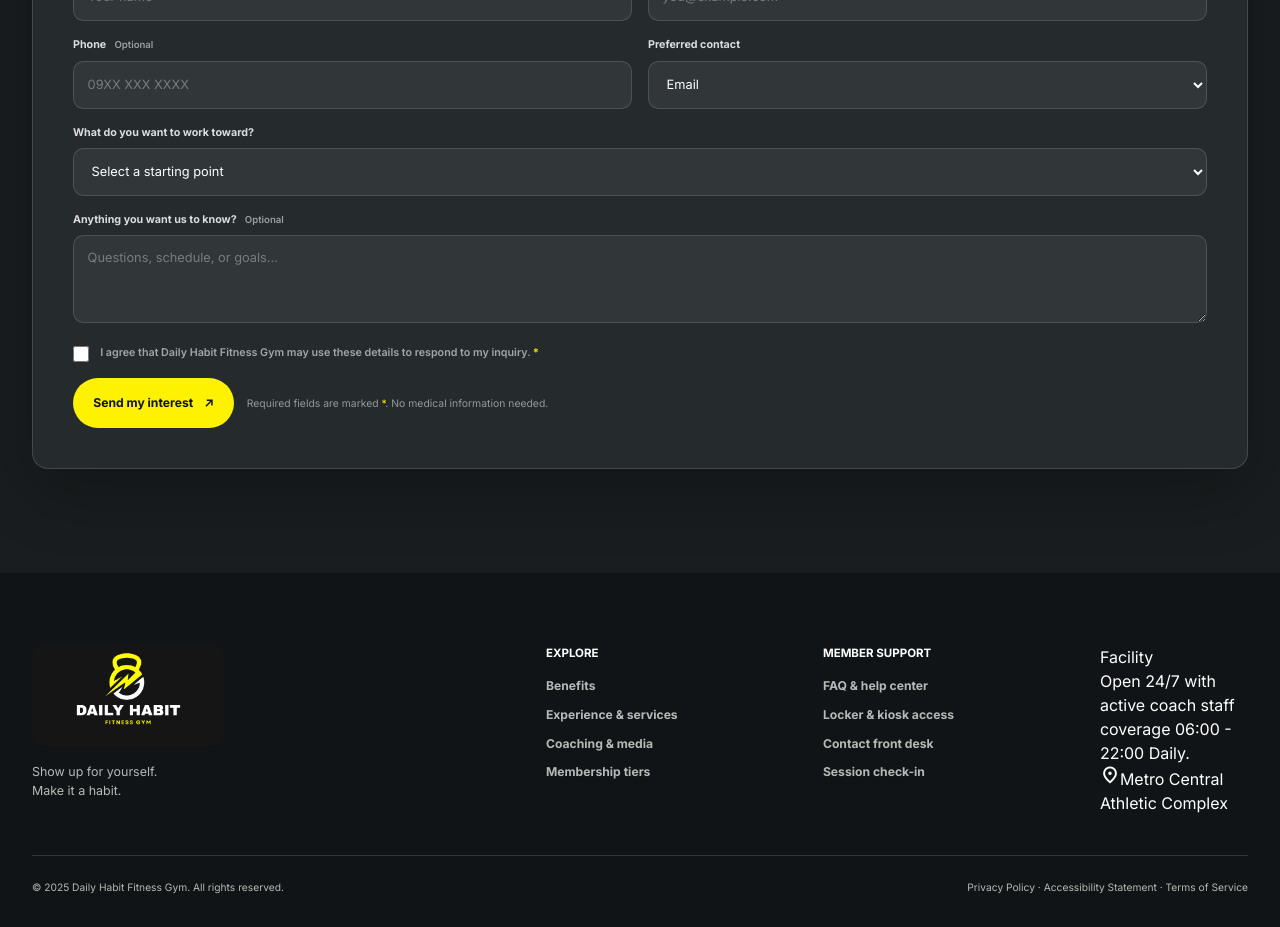
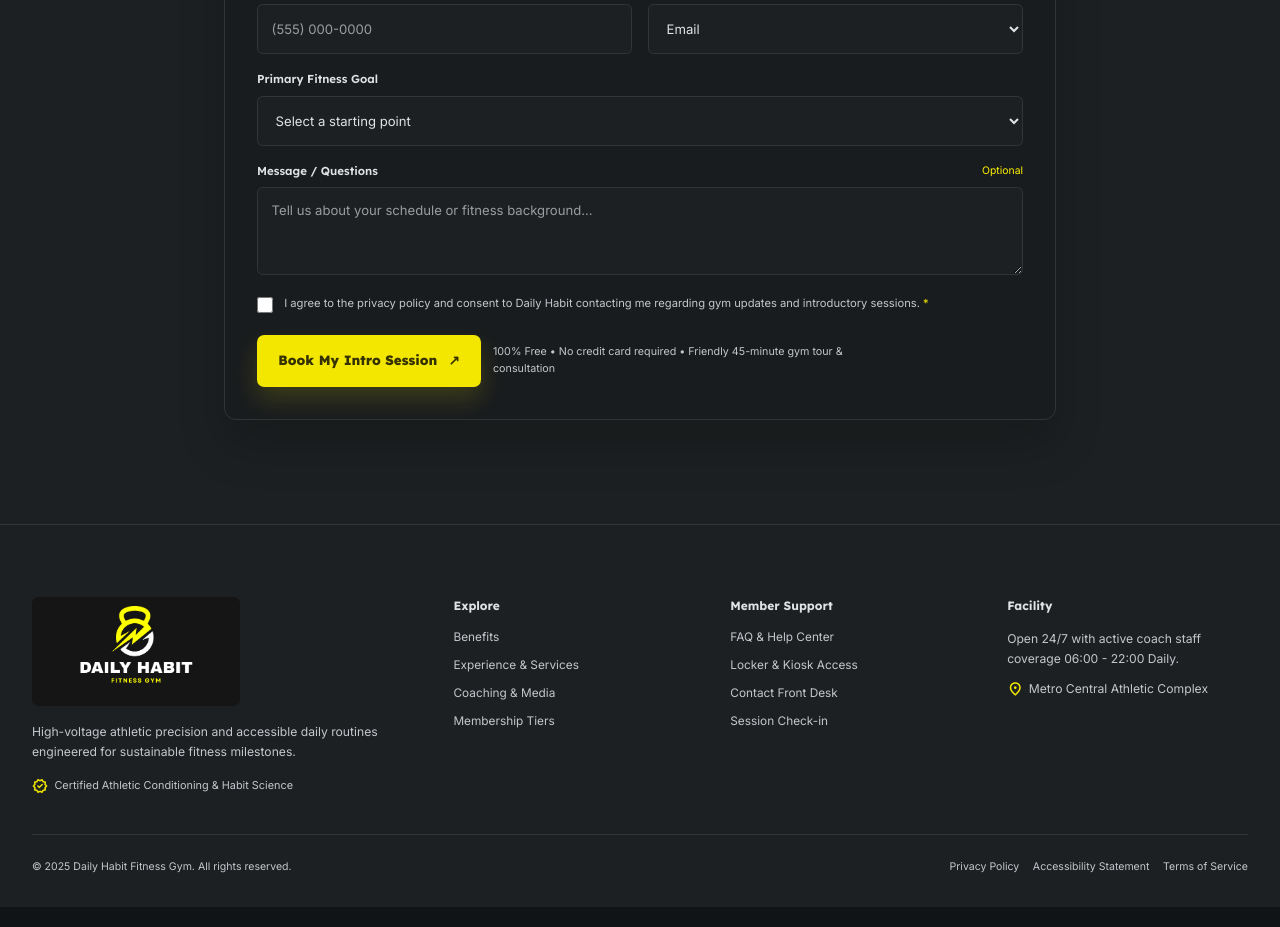
Before and after one commit to luisantonioj/daily-habit-fitness-gym, a Next.js app: page / in a window 1280 px wide. Shown: the part 8460-9387 px from the top of the page. Built offline with nearby package versions, Linux system fonts and the light colour scheme.

Commit message:
feat: adapt exact stitch registration and footer

```diff
--- a/app/globals.css
+++ b/app/globals.css
@@ -1626,3 +1626,310 @@ button, input, select, textarea { font: inherit; }
     transition: none;
   }
 }
+
+/* Stitch reference registration and footer */
+.stitch-registration {
+  background: var(--stitch-surface);
+}
+
+.stitch-registration-shell {
+  max-width: 52rem;
+}
+
+.stitch-registration .lead-form {
+  margin-top: 2.5rem;
+  padding: 1.35rem;
+  border: 1px solid var(--stitch-border);
+  border-radius: 0.75rem;
+  background: var(--stitch-low);
+  box-shadow: 0 1.5rem 3rem rgb(0 0 0 / 0.2);
+}
+
+.stitch-registration .field-group {
+  gap: 0.5rem;
+}
+
+.stitch-registration .field-group label {
+  display: flex;
+  align-items: center;
+  justify-content: space-between;
+  gap: 1rem;
+  color: var(--stitch-text);
+  font-family: "Lexend", var(--font-body);
+  font-size: 0.72rem;
+  font-weight: 600;
+}
+
+.stitch-registration .field-group label > span:first-child {
+  color: var(--stitch-text);
+}
+
+.stitch-registration .field-group label > span:first-child > span {
+  color: var(--stitch-accent);
+}
+
+.stitch-registration .field-hint {
+  color: var(--stitch-secondary);
+  font-family: var(--font-body);
+  font-size: 0.65rem;
+  font-weight: 400;
+  white-space: nowrap;
+}
+
+.stitch-registration .field-group input,
+.stitch-registration .field-group select,
+.stitch-registration .field-group textarea {
+  border-color: var(--stitch-border);
+  border-radius: 0.35rem;
+  background: var(--stitch-surface);
+  color: var(--stitch-text);
+  font-size: 0.82rem;
+}
+
+.stitch-registration .field-group input,
+.stitch-registration .field-group select {
+  min-height: 3.15rem;
+}
+
+.stitch-registration .field-group input::placeholder,
+.stitch-registration .field-group textarea::placeholder {
+  color: var(--stitch-secondary);
+  opacity: 0.75;
+}
+
+.stitch-registration .field-group select option {
+  background: var(--stitch-surface);
+  color: var(--stitch-text);
+}
+
+.stitch-registration .field-group input:hover,
+.stitch-registration .field-group select:hover,
+.stitch-registration .field-group textarea:hover,
+.stitch-registration .field-group input:focus,
+.stitch-registration .field-group select:focus,
+.stitch-registration .field-group textarea:focus {
+  border-color: var(--stitch-accent);
+  background: var(--stitch-high);
+}
+
+.stitch-registration .form-consent {
+  margin-top: 0.25rem;
+}
+
+.stitch-registration .form-consent label {
+  color: var(--stitch-secondary);
+  font-family: var(--font-body);
+  font-size: 0.7rem;
+  font-weight: 400;
+}
+
+.stitch-registration .form-consent label > span {
+  color: var(--stitch-accent);
+}
+
+.stitch-registration .form-submit-row {
+  display: flex;
+  flex-direction: column;
+  gap: 0.75rem;
+  align-items: stretch;
+  padding-top: 0.35rem;
+}
+
+.stitch-registration .form-submit {
+  width: 100%;
+  min-height: 3.25rem;
+  border: 0;
+  border-radius: 0.45rem;
+  background: var(--stitch-accent);
+  color: var(--stitch-on-accent);
+  font-family: "Lexend", var(--font-body);
+  font-size: 0.84rem;
+  font-weight: 800;
+  box-shadow: 0 0.75rem 1.5rem rgb(243 231 0 / 0.16);
+}
+
+.stitch-registration .form-submit:hover {
+  background: #fff86b;
+}
+
+.stitch-registration .form-submit:disabled {
+  cursor: wait;
+  opacity: 0.72;
+}
+
+.stitch-registration .form-submit-row p {
+  color: var(--stitch-secondary);
+  font-size: 0.67rem;
+  line-height: 1.5;
+  text-align: center;
+}
+
+.stitch-registration .form-submit-row p span {
+  color: var(--stitch-accent);
+}
+
+.stitch-registration .form-success {
+  margin-top: 2.5rem;
+  border-color: color-mix(in srgb, var(--stitch-accent) 50%, var(--stitch-border));
+  border-radius: 0.75rem;
+  background: color-mix(in srgb, var(--stitch-accent) 10%, var(--stitch-low));
+}
+
+.stitch-registration .form-success strong {
+  color: var(--stitch-text);
+  font-family: "Lexend", var(--font-body);
+  font-size: 1rem;
+}
+
+.stitch-registration .form-success p {
+  color: var(--stitch-secondary);
+}
+
+.stitch-registration .form-reset {
+  color: var(--stitch-accent);
+}
+
+.stitch-footer {
+  padding: 4.5rem 0 2rem;
+  border-top: 1px solid var(--stitch-border);
+  background: var(--stitch-surface);
+  color: var(--stitch-text);
+}
+
+.stitch-footer-grid {
+  display: grid;
+  gap: 2.25rem;
+  padding-bottom: 2.5rem;
+}
+
+.stitch-footer-brand {
+  display: flex;
+  flex-direction: column;
+  gap: 1rem;
+}
+
+.stitch-footer-logo {
+  display: block;
+  width: min(13rem, 78vw);
+  height: auto;
+  border-radius: 0.45rem;
+  background: #111416;
+}
+
+.stitch-footer-brand p,
+.stitch-footer-links p {
+  max-width: 24rem;
+  margin: 0;
+  color: var(--stitch-secondary);
+  font-size: 0.76rem;
+  line-height: 1.65;
+}
+
+.stitch-footer-verified {
+  display: flex;
+  align-items: center;
+  gap: 0.4rem;
+  color: var(--stitch-secondary);
+  font-size: 0.68rem;
+  line-height: 1.4;
+}
+
+.stitch-footer-verified .material-symbols-outlined {
+  color: var(--stitch-accent);
+  font-size: 1rem;
+}
+
+.stitch-footer-links {
+  display: grid;
+  gap: 0.65rem;
+  align-content: start;
+}
+
+.stitch-footer-links > span {
+  margin-bottom: 0.25rem;
+  color: var(--stitch-text);
+  font-family: "Lexend", var(--font-body);
+  font-size: 0.75rem;
+  font-weight: 700;
+}
+
+.stitch-footer-links a {
+  width: fit-content;
+  color: var(--stitch-secondary);
+  font-size: 0.74rem;
+  text-decoration: none;
+}
+
+.stitch-footer-links a:hover {
+  color: var(--stitch-text);
+}
+
+.stitch-footer-location {
+  display: flex;
+  align-items: center;
+  gap: 0.35rem;
+}
+
+.stitch-footer-location .material-symbols-outlined {
+  color: var(--stitch-accent);
+  font-size: 1rem;
+}
+
+.stitch-footer-bottom {
+  display: flex;
+  flex-direction: column;
+  gap: 0.85rem;
+  padding-top: 1.5rem;
+  border-top: 1px solid var(--stitch-border);
+  color: var(--stitch-secondary);
+  font-size: 0.66rem;
+  line-height: 1.5;
+}
+
+.stitch-footer-bottom > div {
+  display: flex;
+  flex-wrap: wrap;
+  gap: 0.85rem;
+}
+
+.stitch-footer-bottom a {
+  color: inherit;
+  text-decoration: none;
+}
+
+.stitch-footer-bottom a:hover {
+  color: var(--stitch-text);
+}
+
+@media (min-width: 640px) {
+  .stitch-registration .lead-form {
+    padding: 2rem;
+  }
+
+  .stitch-registration .form-submit-row {
+    flex-direction: row;
+    align-items: center;
+  }
+
+  .stitch-registration .form-submit {
+    width: auto;
+    min-width: 14rem;
+  }
+
+  .stitch-registration .form-submit-row p {
+    flex: 1;
+    text-align: left;
+  }
+}
+
+@media (min-width: 900px) {
+  .stitch-footer-grid {
+    grid-template-columns: 1.6fr repeat(3, 1fr);
+  }
+
+  .stitch-footer-bottom {
+    flex-direction: row;
+    align-items: center;
+    justify-content: space-between;
+  }
+}
--- a/components/landing/landing-page.tsx
+++ b/components/landing/landing-page.tsx
@@ -27,7 +27,7 @@ function MediaImage({ media, className = "" }: { media: MediaAsset; className?:
 }
 
 export function LandingPage() {
-  const { benefits, experience, coaching, tour, memberships, community, faq, location } = stitchContent;
+  const { benefits, experience, coaching, tour, memberships, community, faq, location, form, footer } = stitchContent;
 
   return (
     <div className="site-frame">
@@ -75,10 +75,10 @@ export function LandingPage() {
 
         <section className="stitch-section stitch-location" id="location-contact" aria-labelledby="location-title"><div className="site-shell"><SectionHeader id="location-title" eyebrow={location.eyebrow} title={location.title} /><div className="stitch-location-grid"><div className="stitch-location-cards"><article><div><Icon name="pin_drop" /><h3>{location.addressTitle}</h3></div><strong>{location.address}</strong><p>{location.addressCopy}</p></article><article><div><Icon name="schedule" /><h3>Operating Hours</h3></div><strong>{location.hours}</strong><dl>{location.hoursRows.map(([label, value]) => <div key={label}><dt>{label}</dt><dd>{value}</dd></div>)}</dl></article><article><div><Icon name="alternate_email" /><h3>Direct Contact</h3></div><strong>{location.contact}</strong><p>{location.contactCopy}</p></article></div><div className="stitch-map"><div className="stitch-map-art" aria-hidden="true" /><div className="stitch-map-callout"><div><i aria-hidden="true" /><div><b>{location.mapLabel}</b><span>{location.mapSubLabel}</span></div></div><a href="#register">{location.cta}</a></div></div></div></div></section>
 
-        <section className="register-section" id="register" aria-labelledby="register-title"><div className="site-shell"><div className="register-card"><div className="register-card-top"><div className="register-brand-panel"><Image src="/brand/daily-habit-mark.png" alt="" width={1080} height={1080} /></div><div className="register-copy"><p className="eyebrow">Start the conversation</p><h2 id="register-title">Tell us what you want to build.</h2><p>Share your contact details and fitness goal, then the coach can help you find the right starting point.</p></div></div><LeadForm /></div></div></section>
+        <section className="stitch-section stitch-registration" id="register" aria-labelledby="register-title"><div className="site-shell stitch-registration-shell"><SectionHeader id="register-title" eyebrow={form.eyebrow} title={form.title} description={form.description} centered /><LeadForm /></div></section>
       </main>
 
-      <footer className="site-footer"><div className="site-shell footer-grid"><div className="footer-brand"><Image src="/brand/daily-habit-logo.png" alt="Daily Habit Fitness Gym" width={1200} height={630} /><p>Show up for yourself.<br />Make it a habit.</p></div><div className="footer-links"><span>Explore</span><a href="#benefits">Benefits</a><a href="#experience-services">Experience &amp; services</a><a href="#coaching-media">Coaching &amp; media</a><a href="#memberships">Membership tiers</a></div><div className="footer-links"><span>Member support</span><a href="#faq">FAQ &amp; help center</a><a href="#location-contact">Locker &amp; kiosk access</a><a href="#location-contact">Contact front desk</a><a href="#booking-portal">Session check-in</a></div><div className="footer-facility"><span>Facility</span><p>{stitchContent.footer.facility}</p><p><Icon name="location_on" />{stitchContent.footer.location}</p></div><div className="footer-bottom"><span>{stitchContent.footer.copyright}</span><span><a href="#privacy-policy">Privacy Policy</a> · <a href="#accessibility">Accessibility Statement</a> · <a href="#terms">Terms of Service</a></span></div></div></footer>
+      <footer className="stitch-footer"><div className="site-shell"><div className="stitch-footer-grid"><div className="stitch-footer-brand"><Image className="stitch-footer-logo" src="/brand/daily-habit-logo.png" alt="Daily Habit Fitness Gym" width={1200} height={630} /><p>{footer.description}</p><div className="stitch-footer-verified"><Icon name="verified" />{footer.verification}</div></div><div className="stitch-footer-links"><span>Explore</span>{footer.explore.map(([label, href]) => <a href={href} key={label}>{label}</a>)}</div><div className="stitch-footer-links"><span>Member Support</span>{footer.support.map(([label, href]) => <a href={href} key={label}>{label}</a>)}</div><div className="stitch-footer-links"><span>Facility</span><p>{footer.facility}</p><p className="stitch-footer-location"><Icon name="location_on" />{footer.location}</p></div></div><div className="stitch-footer-bottom"><span>{footer.copyright}</span><div><a href="#privacy-policy">Privacy Policy</a><a href="#accessibility">Accessibility Statement</a><a href="#terms">Terms of Service</a></div></div></div></footer>
     </div>
   );
 }
--- a/components/lead-form/lead-form.tsx
+++ b/components/lead-form/lead-form.tsx
@@ -1,6 +1,7 @@
 "use client";
 
 import React, { FormEvent, useState } from "react";
+import { stitchContent } from "@/content/site";
 
 type FormState = "idle" | "submitting" | "success" | "error";
 
@@ -17,6 +18,7 @@ const goals = [
 ];
 
 export function LeadForm() {
+  const formContent = stitchContent.form;
   const [state, setState] = useState<FormState>("idle");
   const [message, setMessage] = useState("");
   const [fieldErrors, setFieldErrors] = useState<Record<string, string[]>>({});
@@ -62,7 +64,7 @@ export function LeadForm() {
 
       form.reset();
       setState("success");
-      setMessage("Thanks — your interest is on its way to the coach. Check your inbox for confirmation.");
+      setMessage(formContent.successCopy);
     } catch {
       setState("error");
       setMessage("We could not connect right now. Please check your connection and try again.");
@@ -77,11 +79,11 @@ export function LeadForm() {
       <div className="form-success" role="status" aria-live="polite">
         <span className="success-icon" aria-hidden="true">✓</span>
         <div>
-          <strong>Your first step is logged.</strong>
+          <strong>{formContent.successTitle}</strong>
           <p>{message}</p>
         </div>
         <button className="form-reset" type="button" onClick={() => setState("idle")}>
-          Send another inquiry
+          Book another intro session
         </button>
       </div>
     );
@@ -89,32 +91,27 @@ export function LeadForm() {
 
   return (
     <form className="lead-form" onSubmit={handleSubmit} noValidate>
-      <div className="form-heading">
-        <p className="form-kicker">Registration of interest</p>
-        <p>Share a little about where you are starting. The coach will follow up with the latest details.</p>
-      </div>
-
       <div className="form-grid form-grid-two">
         <div className="field-group">
-          <label htmlFor="lead-name">Name <span aria-hidden="true">*</span></label>
-          <input id="lead-name" name="name" type="text" autoComplete="name" placeholder="Your name" aria-invalid={Boolean(getError("name"))} aria-describedby={describedBy("name")} required />
+          <label htmlFor="lead-name"><span>Full Name <span aria-hidden="true">*</span></span><span className="field-hint">First &amp; Last</span></label>
+          <input id="lead-name" name="name" type="text" autoComplete="name" placeholder="e.g. Alex Henderson" aria-invalid={Boolean(getError("name"))} aria-describedby={describedBy("name")} required />
           {getError("name") ? <span className="field-error" id="name-error">{getError("name")}</span> : null}
         </div>
         <div className="field-group">
-          <label htmlFor="lead-email">Email <span aria-hidden="true">*</span></label>
-          <input id="lead-email" name="email" type="email" autoComplete="email" placeholder="you@example.com" aria-invalid={Boolean(getError("email"))} aria-describedby={describedBy("email")} required />
+          <label htmlFor="lead-email"><span>Email Address <span aria-hidden="true">*</span></span><span className="field-hint">We respect your inbox</span></label>
+          <input id="lead-email" name="email" type="email" autoComplete="email" placeholder="alex@example.com" aria-invalid={Boolean(getError("email"))} aria-describedby={describedBy("email")} required />
           {getError("email") ? <span className="field-error" id="email-error">{getError("email")}</span> : null}
         </div>
       </div>
 
       <div className="form-grid form-grid-two">
         <div className="field-group">
-          <label htmlFor="lead-phone">Phone <span className="optional-label">Optional</span></label>
-          <input id="lead-phone" name="phone" type="tel" autoComplete="tel" placeholder="09XX XXX XXXX" aria-invalid={Boolean(getError("phone"))} aria-describedby={describedBy("phone")} />
+          <label htmlFor="lead-phone"><span>Phone Number</span><span className="field-hint">Optional</span></label>
+          <input id="lead-phone" name="phone" type="tel" autoComplete="tel" placeholder="(555) 000-0000" aria-invalid={Boolean(getError("phone"))} aria-describedby={describedBy("phone")} />
           {getError("phone") ? <span className="field-error" id="phone-error">{getError("phone")}</span> : null}
         </div>
         <div className="field-group">
-          <label htmlFor="lead-contact">Preferred contact</label>
+          <label htmlFor="lead-contact">Preferred Contact Method</label>
           <select id="lead-contact" name="preferredContactMethod" defaultValue="email" aria-invalid={Boolean(getError("preferredContactMethod"))} aria-describedby={describedBy("preferredContactMethod")}>
             <option value="email">Email</option>
             <option value="phone">Phone</option>
@@ -125,7 +122,7 @@ export function LeadForm() {
       </div>
 
       <div className="field-group">
-        <label htmlFor="lead-goal">What do you want to work toward?</label>
+        <label htmlFor="lead-goal">Primary Fitness Goal</label>
         <select id="lead-goal" name="fitnessGoal" defaultValue="" aria-invalid={Boolean(getError("fitnessGoal"))} aria-describedby={describedBy("fitnessGoal")} required>
           <option value="" disabled>Select a starting point</option>
           {goals.map((goal) => <option key={goal} value={goal}>{goal}</option>)}
@@ -134,8 +131,8 @@ export function LeadForm() {
       </div>
 
       <div className="field-group">
-        <label htmlFor="lead-message">Anything you want us to know? <span className="optional-label">Optional</span></label>
-        <textarea id="lead-message" name="message" rows={3} placeholder="Questions, schedule, or goals..." aria-invalid={Boolean(getError("message"))} aria-describedby={describedBy("message")} />
+        <label htmlFor="lead-message"><span>Message / Questions</span><span className="field-hint">Optional</span></label>
+        <textarea id="lead-message" name="message" rows={3} placeholder="Tell us about your schedule or fitness background..." aria-invalid={Boolean(getError("message"))} aria-describedby={describedBy("message")} />
         {getError("message") ? <span className="field-error" id="message-error">{getError("message")}</span> : null}
       </div>
 
@@ -146,7 +143,7 @@ export function LeadForm() {
 
       <div className="form-consent">
         <input id="lead-consent" name="consent" type="checkbox" aria-invalid={Boolean(getError("consent"))} aria-describedby={describedBy("consent")} required />
-        <label htmlFor="lead-consent">I agree that Daily Habit Fitness Gym may use these details to respond to my inquiry. <span aria-hidden="true">*</span></label>
+        <label htmlFor="lead-consent">I agree to the privacy policy and consent to Daily Habit contacting me regarding gym updates and introductory sessions. <span aria-hidden="true">*</span></label>
       </div>
       {getError("consent") ? <span className="field-error" id="consent-error">{getError("consent")}</span> : null}
 
@@ -154,10 +151,10 @@ export function LeadForm() {
 
       <div className="form-submit-row">
         <button className="button button-primary form-submit" type="submit" disabled={state === "submitting"}>
-          {state === "submitting" ? "Sending..." : "Send my interest"}
+          {state === "submitting" ? formContent.submitLoading : formContent.submit}
           <span aria-hidden="true">↗</span>
         </button>
-        <p>Required fields are marked <span aria-hidden="true">*</span>. No medical information needed.</p>
+        <p>{formContent.finePrint}</p>
       </div>
     </form>
   );
```
